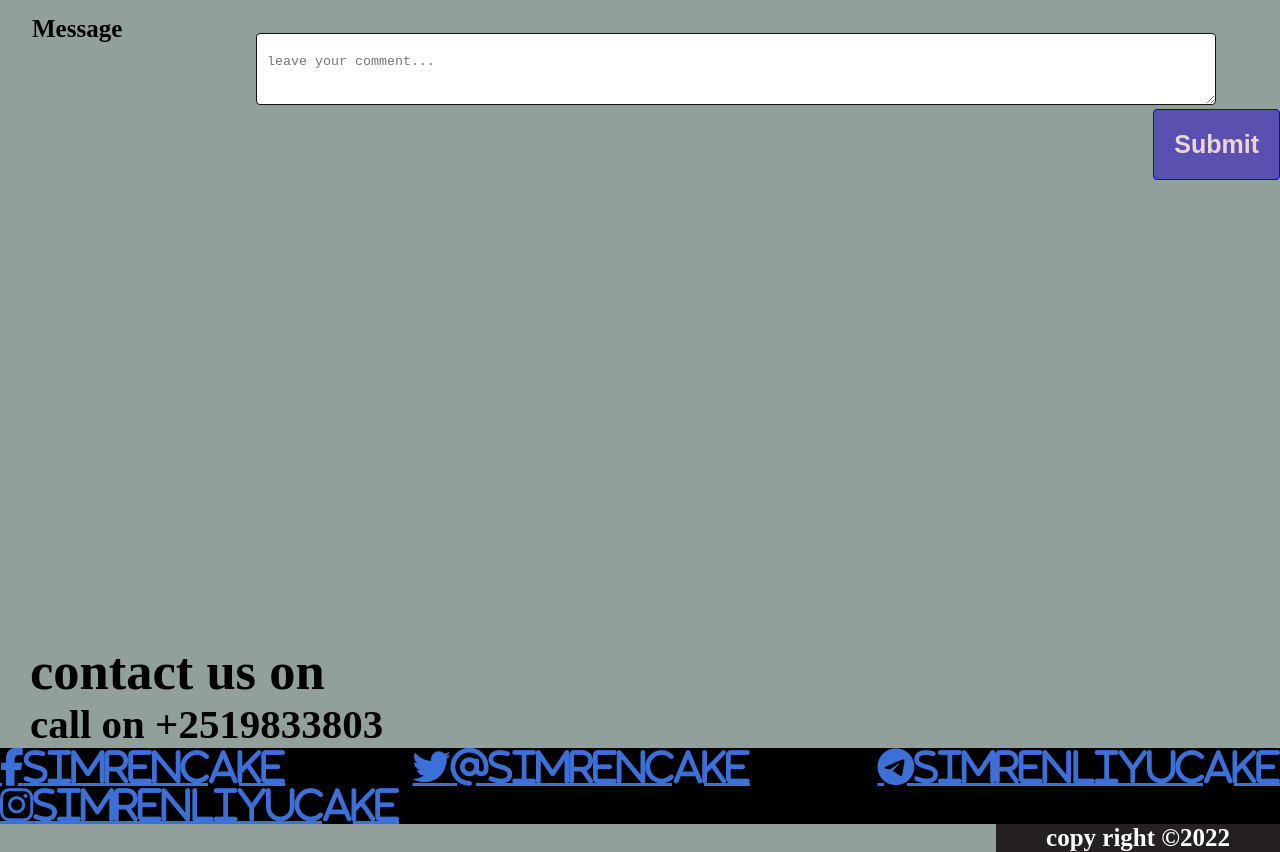
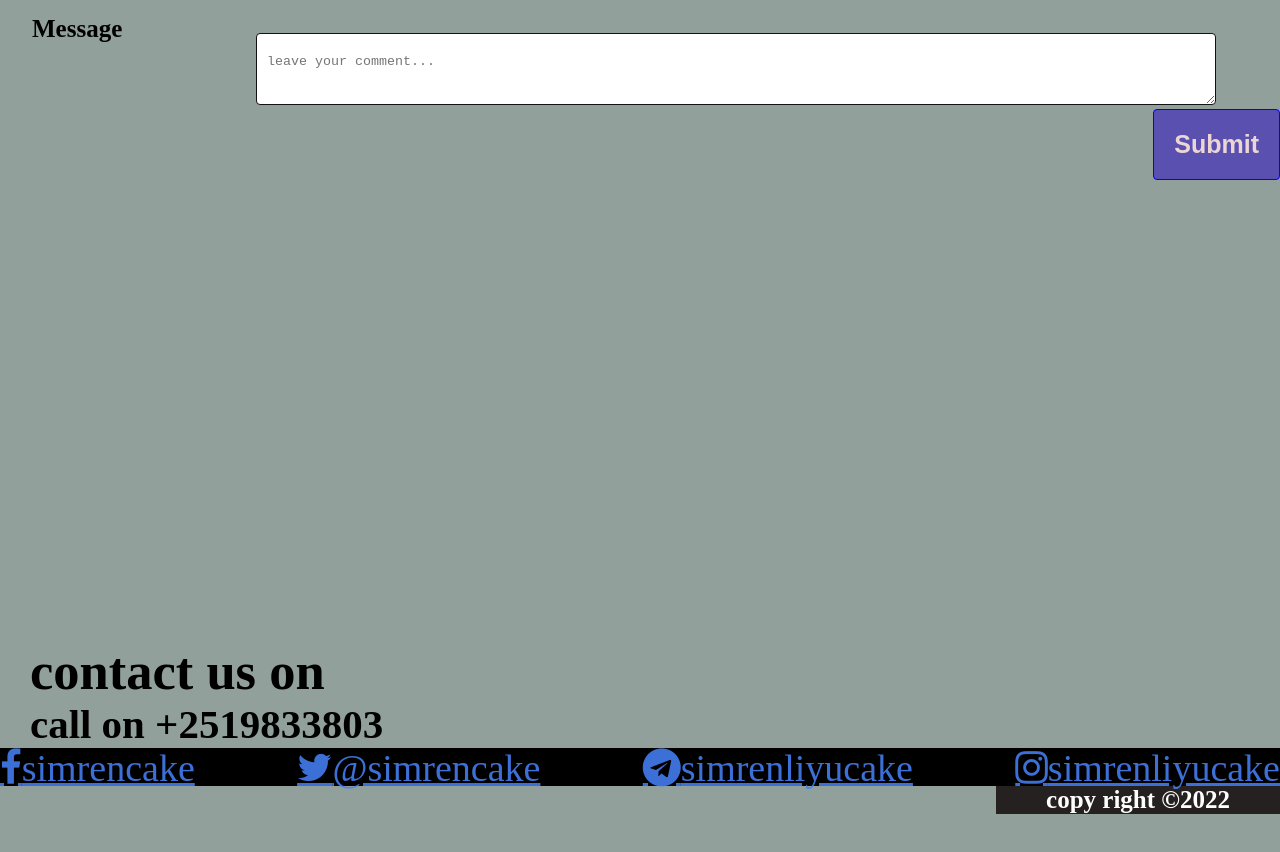
Before and after one commit to milkafasikag/UGR-7126-13, a plain HTML site: page src/contact.html in a window 1280 px wide. Shown: the part 409-1261 px from the top of the page. After the commit the page ends 1223 px from the top, so only its background shows below. Drawn offline with Linux system fonts and the light colour scheme.

Commit message:
Update contact.html

```diff
--- a/src/contact.html
+++ b/src/contact.html
@@ -5,7 +5,7 @@
         <meta name="viewport" content="width=device-width,initial-scale1.0">
          <meta name="description" content="made by simrenliyucake 2022">
         <title>contactuspage</title>
-        <link rel="stylesheet" href="./https://cdnjs.cloudflare.com/ajax/libs/font-awesome/4.7.0/css/font-awesome.min.css">
+        <link rel="stylesheet" href="https://cdnjs.cloudflare.com/ajax/libs/font-awesome/4.7.0/css/font-awesome.min.css">
         <link rel="stylesheet" href="../style.css">
         <script defer src="../script.js"></script>
      </head>
@@ -70,9 +70,9 @@
                               <h3 class="p10"> call on +2519833803</h3>
                               </div>
                               <div class="social-media">
-                              <a href="./#" class="fa fa-facebook">simrencake</a>
-                              <a href="./#" class="fa fa-twitter">@simrencake</a>
-                              <a href="./#" class="fa fa-telegram">simrenliyucake</a>
-                              <a href="./#" class="fa fa-instagram">simrenliyucake</a></div>
+                              <a href="#" class="fa fa-facebook">simrencake</a>
+                              <a href="#" class="fa fa-twitter">@simrencake</a>
+                              <a href="#" class="fa fa-telegram">simrenliyucake</a>
+                              <a href="#" class="fa fa-instagram">simrenliyucake</a></div>
                       <h4 class="copyright">copy right &#169;2022</h4>
                       </div>
```
